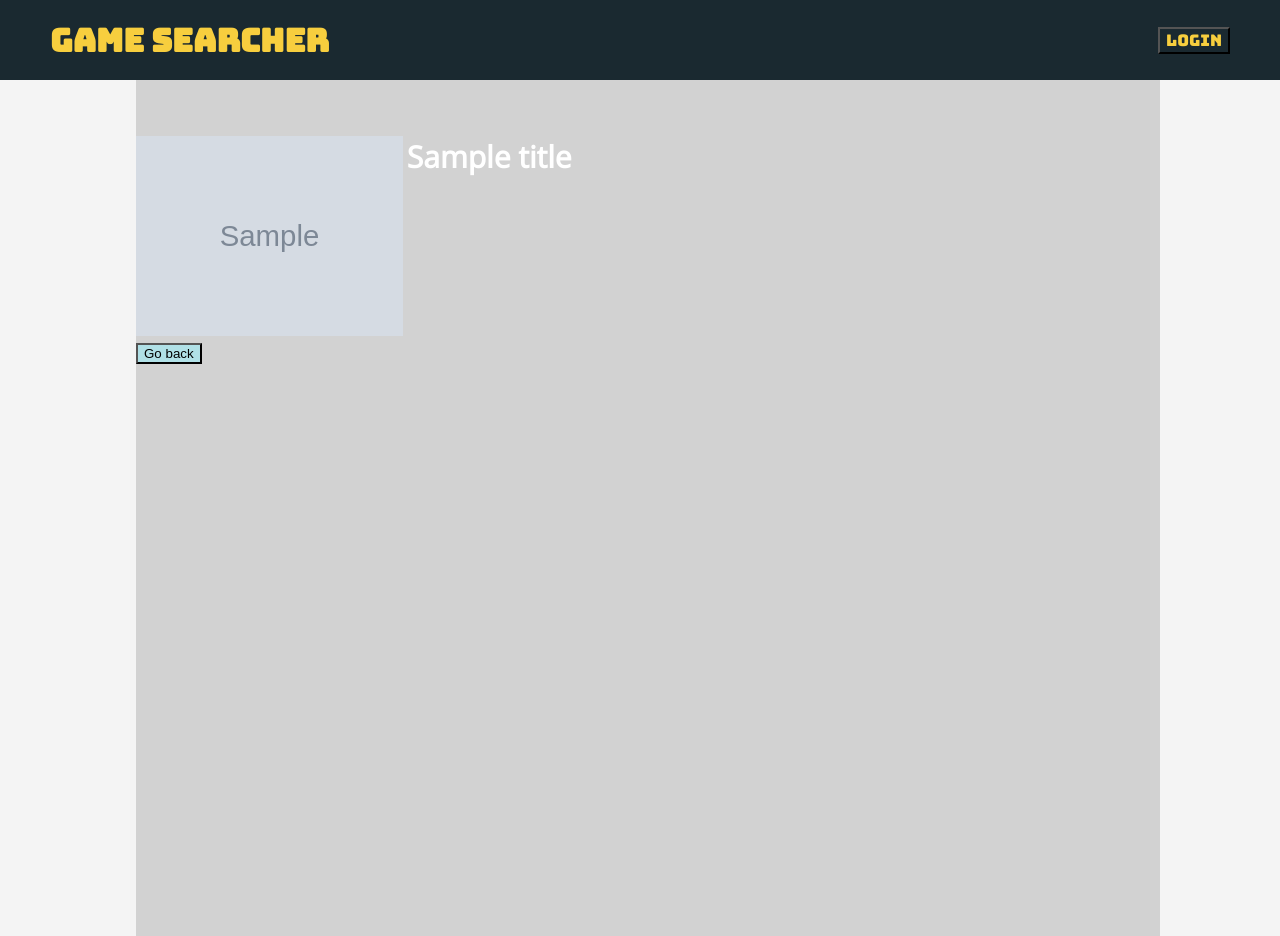
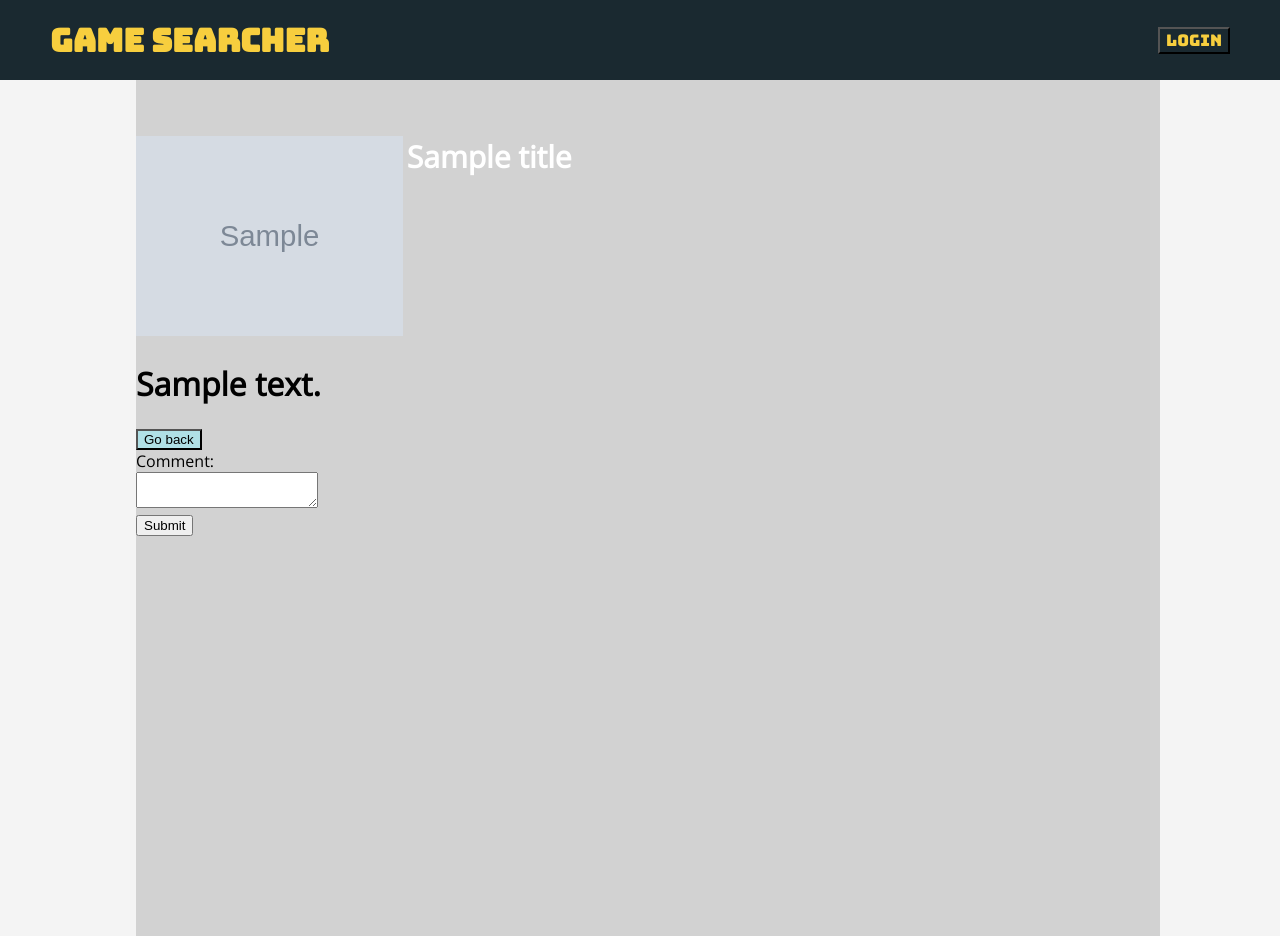
Before and after one commit to ReturnP/GameSearcher, a Flask app: template src/templates/search_result.html in a window 1280 px wide. Run offline with Flask 2, Linux system fonts and the light colour scheme; the template is opened without the code that fills it: most values are stand-ins (such as "Sample title", 1, 10 or a date in 2020); grey boxes marked "Sample" are stand-in pictures; parts of the project's set-up code (start-up, migrations or seed data) failed here and were passed over; some libraries are stand-ins or nearby versions.

Commit message:
db for comments

```diff
--- a/src/main.py
+++ b/src/main.py
@@ -9,7 +9,7 @@ app = Flask(__name__)
 
 
 app.secret_key = "returnp" #TODO put in config file
-app.database = "users.db"
+app.database = "gameSearch.db"
 
 
 def connect_db():
@@ -50,6 +50,8 @@ def search():
 
 @app.route('/displayGame/<gameId>',methods=['GET','POST'])
 def displayGame(gameId):
+
+
     response = requests.get("https://igdbcom-internet-game-database-v1.p.mashape.com/games/{}?fields=*".format(gameId), headers={
     "X-Mashape-Key": apiKey,
     "Accept": "application/json"
@@ -57,6 +59,7 @@ def displayGame(gameId):
 
     info = response.json()[0]
     title = info['name']
+    comment = None
     if 'summary' in info:
         summary = info['summary']
     else:
@@ -71,9 +74,14 @@ def displayGame(gameId):
         cover = cover.replace('t_thumb','t_cover_big')
     else:
         cover = 'No photo'
+    if request.method == 'POST':
+        comment = str(request.form['comment'])
+        g.db = connect_db()
+        g.db.execute('INSERT INTO comments VALUES("'+comment+'","'+session['username']+'","'+gameId+'")')
+        g.db.commit()
+        g.db.close()
 
-
-    return render_template('search_result.html',title = title,cover=cover,summary = summary,rating = rating)
+    return render_template('search_result.html',title = title,cover=cover,summary = summary,rating = rating,comment = comment,gameId = gameId)
 
 @app.route('/login', methods=['GET', 'POST'])
 def login():
@@ -88,6 +96,7 @@ def login():
         if (user,password) in validUser :
             g.db.close()
             session['logged_in'] = True
+            session['username'] = user
             return redirect(url_for('index'))
         else:
             error = 'Invalid username or password'
@@ -113,10 +122,11 @@ def register():
         validUser = [row[0]for row in allUsers.fetchall()]
 
         if user not in validUser:
-            curr = g.db.execute('INSERT INTO users VALUES("'+user+'","'+password+'")')
+            g.db.execute('INSERT INTO users VALUES("'+user+'","'+password+'")')
             g.db.commit()
             g.db.close()
             session['logged_in'] = True
+            session['username'] = user
             return redirect(url_for('index'))
         else:
             error = 'User name is taken. Please try again.'
--- a/src/sql.py
+++ b/src/sql.py
@@ -1,6 +1,6 @@
 import sqlite3
 
-with sqlite3.connect("users.db") as connection:
+with sqlite3.connect("gameSearch.db") as connection:
     c = connection.cursor()
-
     c.execute("CREATE TABLE users(username TEXT,password TEXT)")
+    c.execute("CREATE TABLE comments(comment TEXT,username TEXT,gameId INTEGER)")
--- a/src/templates/search_result.html
+++ b/src/templates/search_result.html
@@ -4,9 +4,19 @@
         <div class="results-container-title">
             <img src="{{cover}}"/>
             <h3>{{title}}</h3>
+            <h1>{{comment}}</h1>
+
         </div>
         <form action="/" method="GET">
             <button style="background-color:powderblue;">Go back</button>
         </form>
+        <form action="{{gameId}}" method='post'>
+          Comment:<br />
+    <textarea name='comment' id='comment'></textarea><br />
+
+    <input type='hidden' name='articleid' value='?' />
+
+     <input type='submit' value='Submit' />
+</form>
     </div>
 {% endblock %}
```
Also changed, not shown: src/gameSearch.db (added), src/users.db (deleted).
